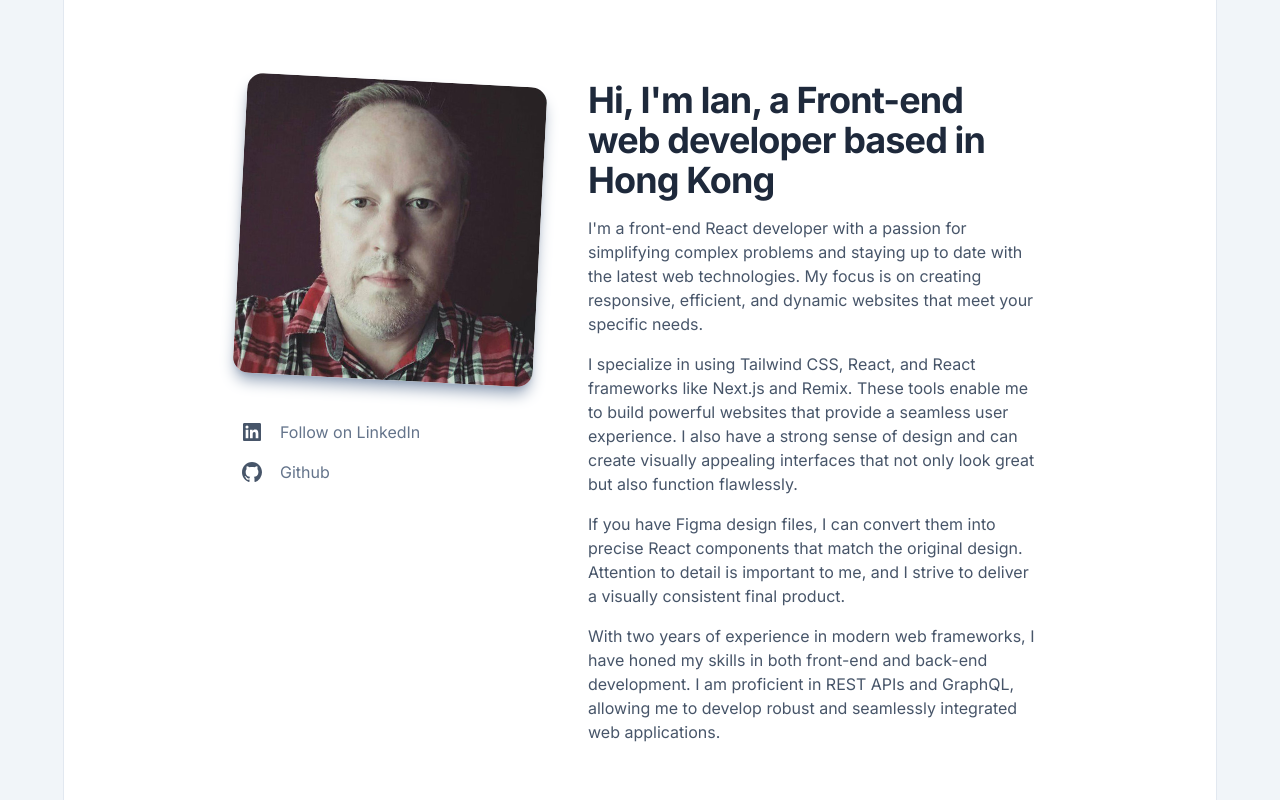
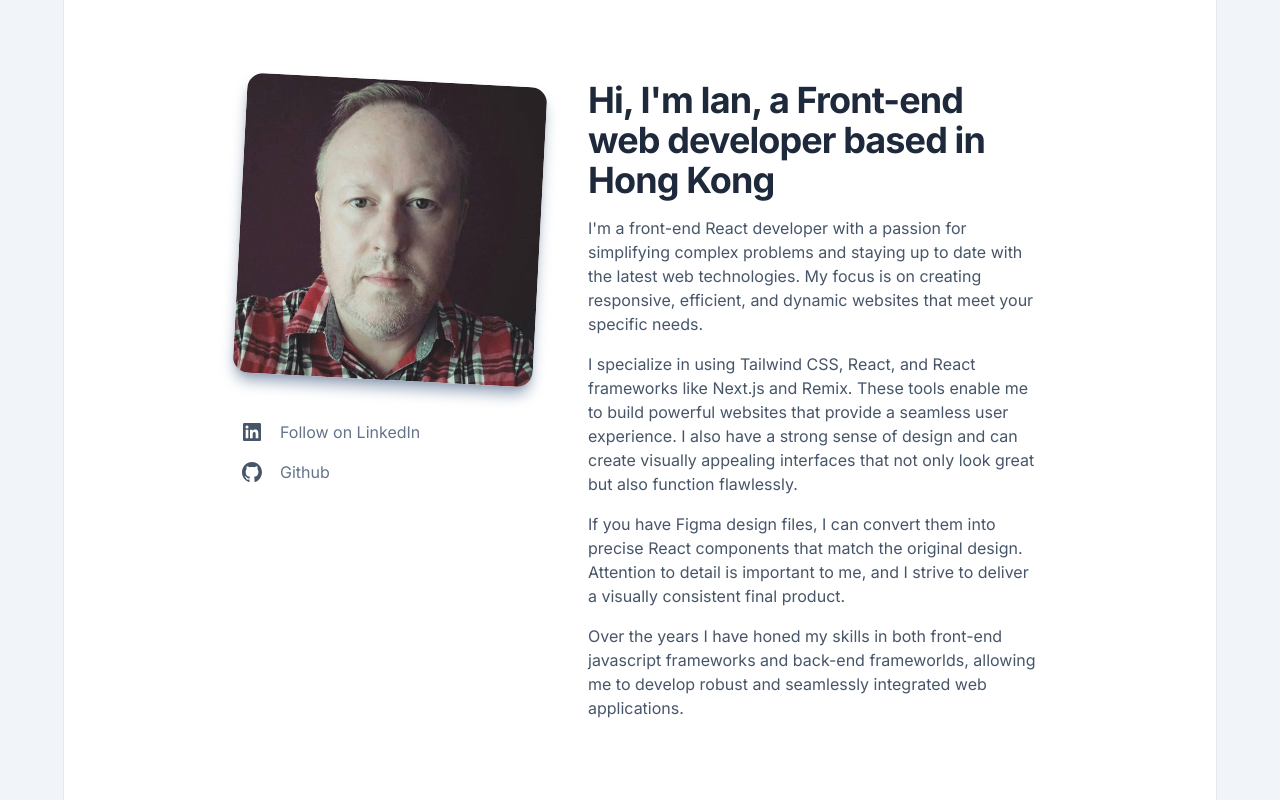
Before and after one commit to ianshk/ianc, a Next.js app: page / in a window 1280 px wide. Built offline with nearby package versions, Linux system fonts and the light colour scheme.

Commit message:
Update IntroDetails.tsx

```diff
--- a/src/components/IntroDetails.tsx
+++ b/src/components/IntroDetails.tsx
@@ -26,7 +26,6 @@ export default function IntroDetails() {
             technologies. My focus is on creating responsive, efficient, and
             dynamic websites that meet your specific needs.
           </p>
-
           <p>
             I specialize in using Tailwind CSS, React, and React frameworks like
             Next.js and Remix. These tools enable me to build powerful websites
@@ -34,18 +33,15 @@ export default function IntroDetails() {
             of design and can create visually appealing interfaces that not only
             look great but also function flawlessly.
           </p>
-
           <p>
             If you have Figma design files, I can convert them into precise
             React components that match the original design. Attention to detail
             is important to me, and I strive to deliver a visually consistent
             final product.
           </p>
-
           <p>
-            With two years of experience in modern web frameworks, I have honed
-            my skills in both front-end and back-end development. I am
-            proficient in REST APIs and GraphQL, allowing me to develop robust
+            Over the years I have honed my skills in both front-end javascript
+            frameworks and back-end frameworlds, allowing me to develop robust
             and seamlessly integrated web applications.
           </p>
         </div>
```
